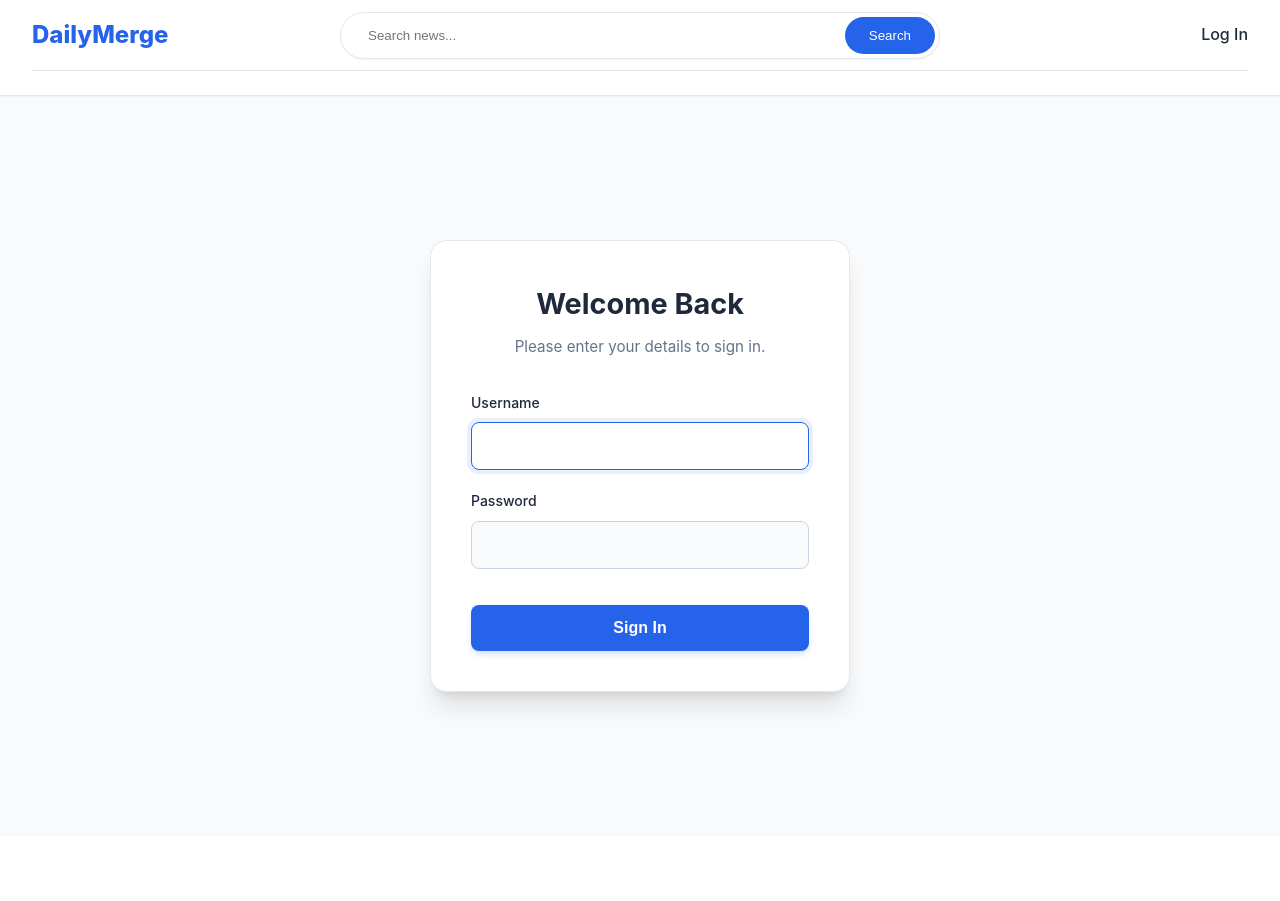
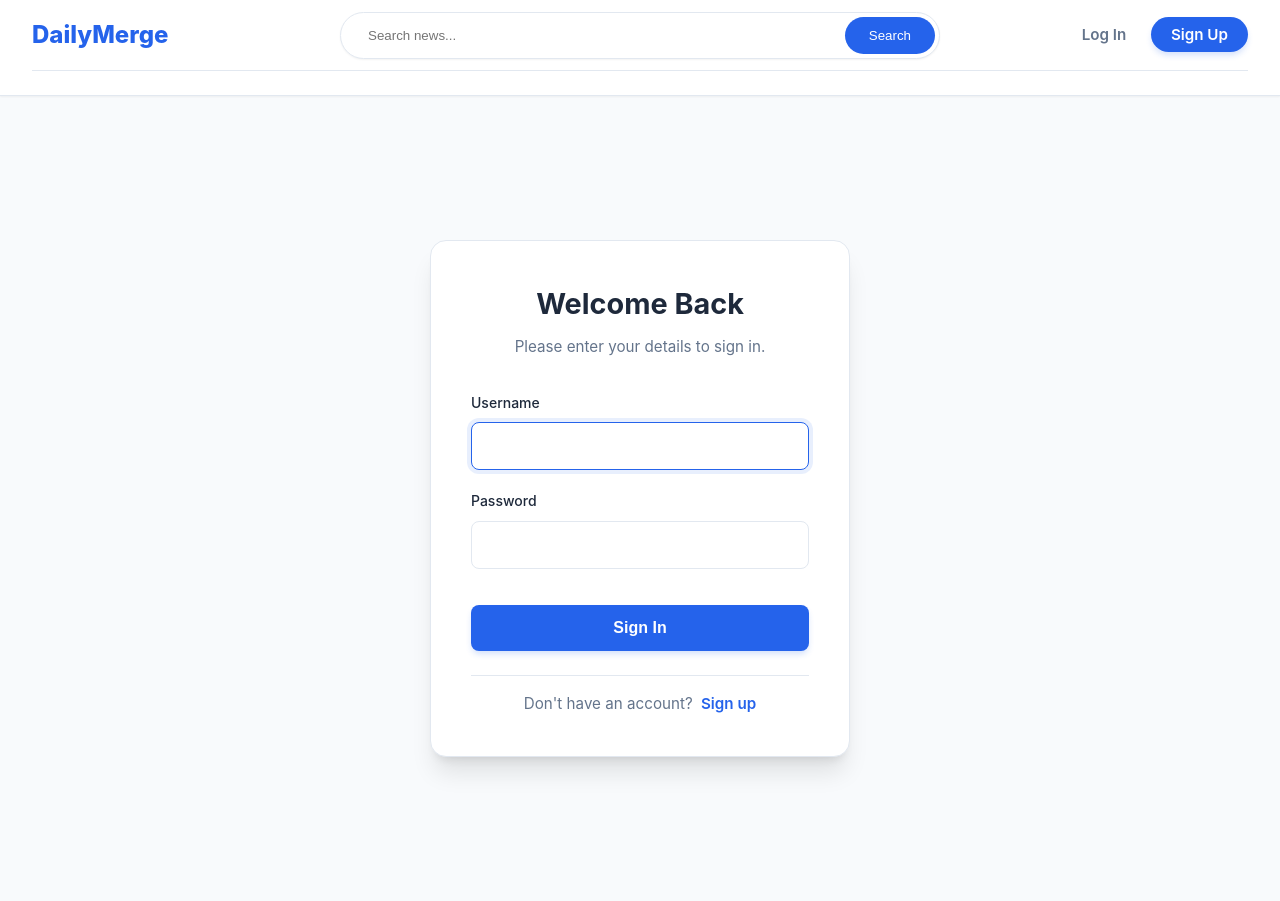
Before and after one commit to Yelahin/dailymerge, a Django app: page /accounts/login/ in a window 1280 px wide. Before the commit the page ends 716 px from the top, so only its background shows below. Run offline with Django 5.2, Linux system fonts and the light colour scheme; parts of the project's set-up code (start-up, migrations or seed data) failed here and were passed over.

Commit message:
add sign up

```diff
--- a/core/static/core/CSS/style.css
+++ b/core/static/core/CSS/style.css
@@ -308,20 +308,18 @@ main {
 .auth-container input[type="email"] {
     width: 100%;
     padding: 0.875rem 1rem;
-    border: 1px solid #cbd5e1;
-    /* cool gray 300 */
+    border: 1px solid var(--border-color);
     border-radius: var(--radius-md);
     outline: none;
     transition: all 0.2s ease-in-out;
-    background-color: #f8fafc;
-    /* slate 50 */
+    background-color: transparent;
     font-size: 1rem;
     color: var(--text-main);
 }
 
 .auth-container input:focus {
     border-color: var(--primary-color);
-    background-color: #fff;
+    background-color: var(--card-bg);
     box-shadow: 0 0 0 4px rgba(37, 99, 235, 0.1);
 }
 
@@ -457,8 +455,66 @@ main {
     color: var(--primary-color);
 }
 
-.user-dropdown form {
-    margin: 0;
-    padding: 0;
+width: 100%;
+}
+
+/* Navbar Auth Buttons */
+.nav-auth-buttons {
+    display: flex;
+    gap: 0.75rem;
+    align-items: center;
+}
+
+.btn-auth {
+    padding: 0.5rem 1.25rem;
+    border-radius: 50px;
+    font-weight: 600;
+    font-size: 0.95rem;
+    transition: all 0.2s ease;
+    text-decoration: none;
+    cursor: pointer;
+    border: none;
+}
+
+.btn-login {
+    color: var(--text-muted);
+    background: transparent;
+}
+
+.btn-login:hover {
+    color: var(--primary-color);
+    background: rgba(37, 99, 235, 0.05);
+}
+
+.btn-signup {
+    background-color: var(--primary-color);
+    color: white;
+    box-shadow: 0 4px 6px -1px rgba(37, 99, 235, 0.2);
+}
+
+.btn-signup:hover {
+    background-color: var(--primary-hover);
+    transform: translateY(-1px);
+    box-shadow: 0 6px 8px -1px rgba(37, 99, 235, 0.3);
+}
+
+/* Auth Page Bottom Link */
+.auth-bottom-link {
+    display: inline-block;
+    margin-top: 1.5rem;
+    padding-top: 1rem;
+    border-top: 1px solid var(--border-color);
     width: 100%;
+    color: var(--text-muted);
+    font-size: 0.95rem;
 }
+
+.auth-bottom-link a {
+    color: var(--primary-color);
+    font-weight: 600;
+    margin-left: 0.25rem;
+}
+
+.auth-bottom-link a:hover {
+    text-decoration: underline;
+}
--- a/templates/basic.html
+++ b/templates/basic.html
@@ -34,7 +34,10 @@
                 </div>
             </div>
             {% else %}
-            <a href="{% url 'login' %}" style="font-weight: 500;">Log In</a>
+            <div class="nav-auth-buttons">
+                <a href="{% url 'login' %}" class="btn-auth btn-login">Log In</a>
+                <a href="{% url 'sign_up' %}" class="btn-auth btn-signup">Sign Up</a>
+            </div>
             {% endif %}
         </div>
         <div class="nav-bottom">
--- a/users/templates/registration/login.html
+++ b/users/templates/registration/login.html
@@ -29,6 +29,10 @@
     {% endfor %}
 
     <button type="submit">Sign In</button>
+
+    <div class="auth-bottom-link">
+      Don't have an account? <a href="{% url 'sign_up' %}">Sign up</a>
+    </div>
   </form>
 </div>
 {% endblock %}
--- a/users/urls.py
+++ b/users/urls.py
@@ -1,7 +1,8 @@
 from django.urls import path, include
-from users.views import profile
+from users.views import profile, SignUp
 
 urlpatterns = [
     path("accounts/", include("django.contrib.auth.urls")),
-    path("profile/", profile, name="profile")
+    path("profile/", profile, name="profile"),
+    path("accounts/signup/", SignUp.as_view(), name="sign_up")
 ]
```
Also changed, not shown: users/templates/registration/signup.html (added, +38 -0 lines), users/views.py (+8 -0 lines).
